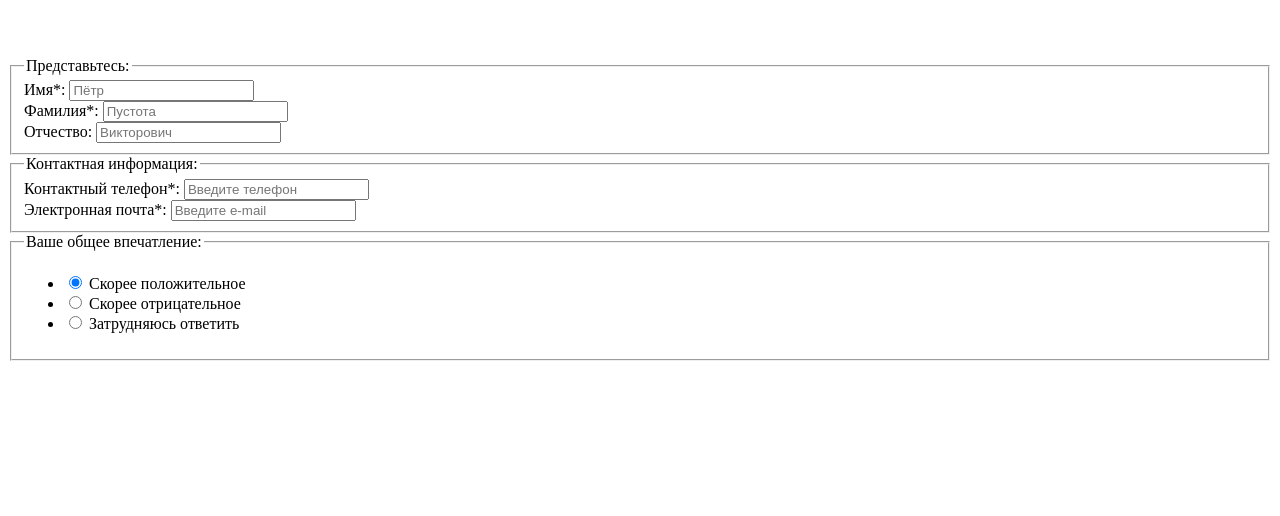
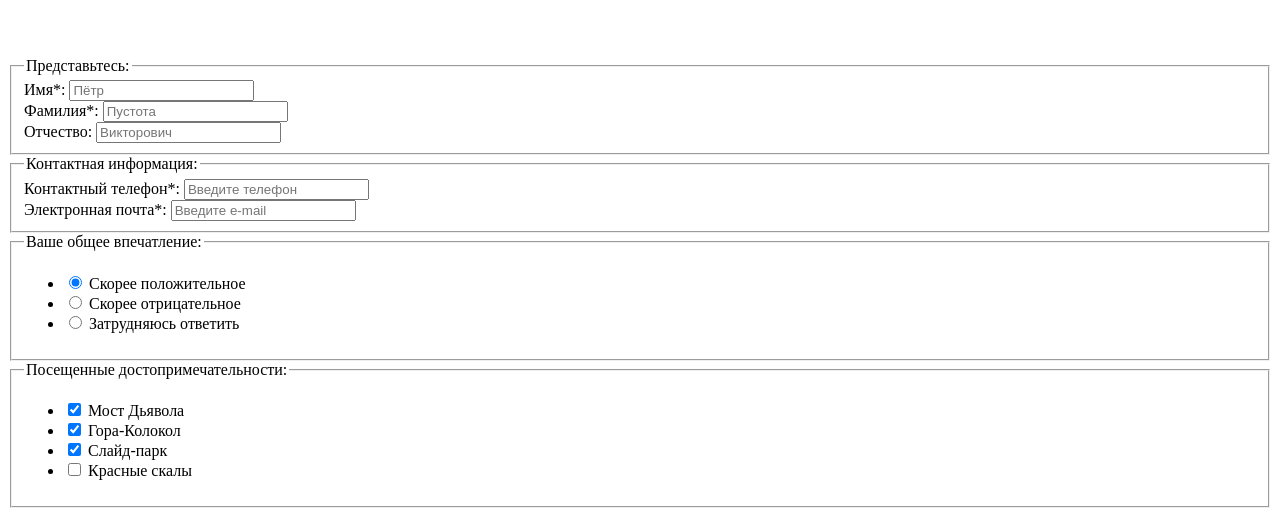
Before and after one commit to htmlacademy-adaptive/1897333-sedona-28, a website: page source/form.html in a window 1280 px wide. Shown: the part 778-1294 px from the top of the page. Before the commit the page ends 1147 px from the top, so only its background shows below. Drawn offline with Linux system fonts and the light colour scheme.

Commit message:
Разметил Чекбоксы

```diff
--- a/source/form.html
+++ b/source/form.html
@@ -109,7 +109,39 @@
               </li>
             </ul>
           </fieldset>
-
+          <fieldset class="feedback__attractions">
+            <legend class="feedback__title">Посещенные достопримечательности:</legend>
+            <ul class="feedback__list">
+              <li class="feedback__item">
+                <label class="feedback__control">
+                  <input class="feedback__control-input" type="checkbox" name="devils-bridge" checked>
+                  <span class="feedback__control-mark"></span>
+                  <span class="feedback__control-label">Мост Дьявола</span>
+                </label>
+              </li>
+              <li class="feedback__item">
+                <label class="feedback__control">
+                  <input class="feedback__control-input" type="checkbox" name="bell-mountain" checked>
+                  <span class="feedback__control-mark"></span>
+                  <span class="feedback__control-label">Гора-Колокол</span>
+                </label>
+              </li>
+              <li class="feedback__item">
+                <label class="feedback__control">
+                  <input class="feedback__control-input" type="checkbox" name="slide-park" checked>
+                  <span class="feedback__control-mark"></span>
+                  <span class="feedback__control-label">Слайд-парк</span>
+                </label>
+              </li>
+              <li class="feedback__item">
+                <label class="feedback__control">
+                  <input class="feedback__control-input" type="checkbox" name="red-rocks">
+                  <span class="feedback__control-mark"></span>
+                  <span class="feedback_control-label">Красные скалы</span>
+                </label>
+              </li>
+            </ul>
+          </fieldset>
 
         </form>
 
```
